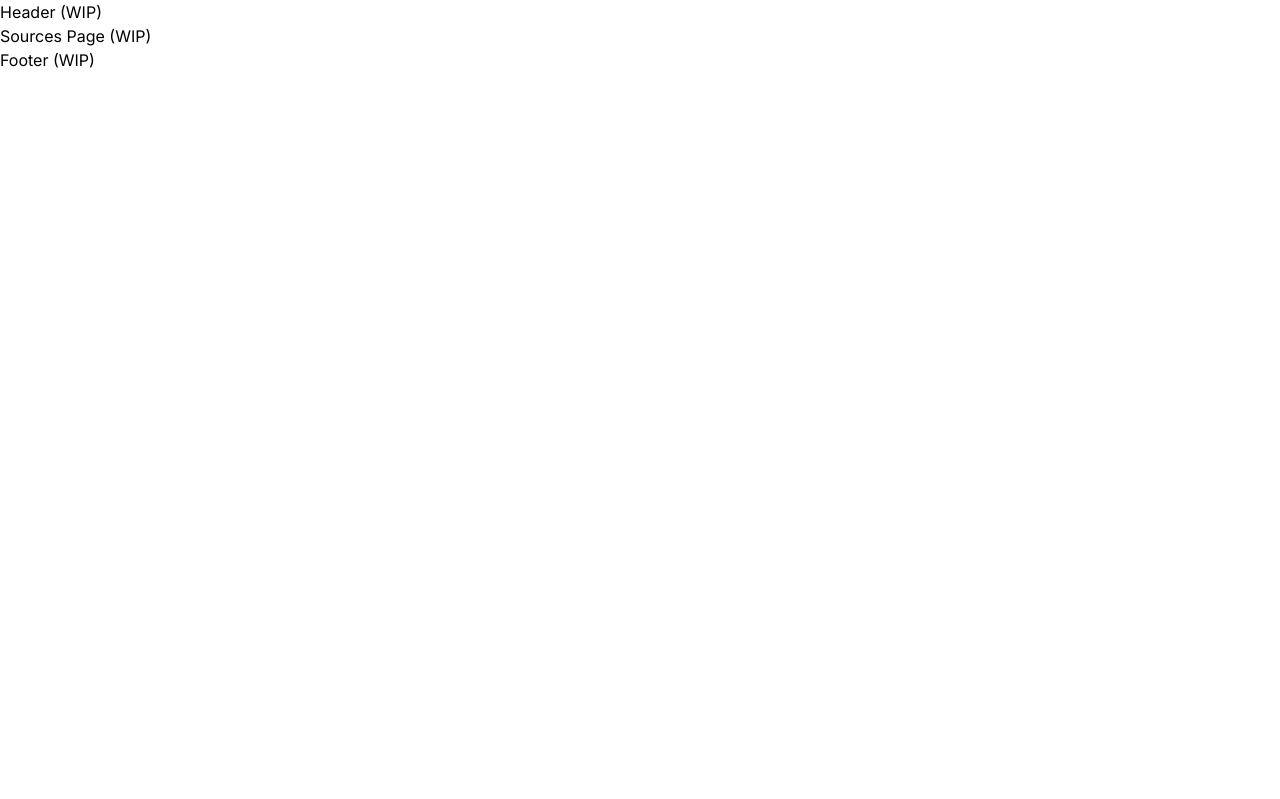
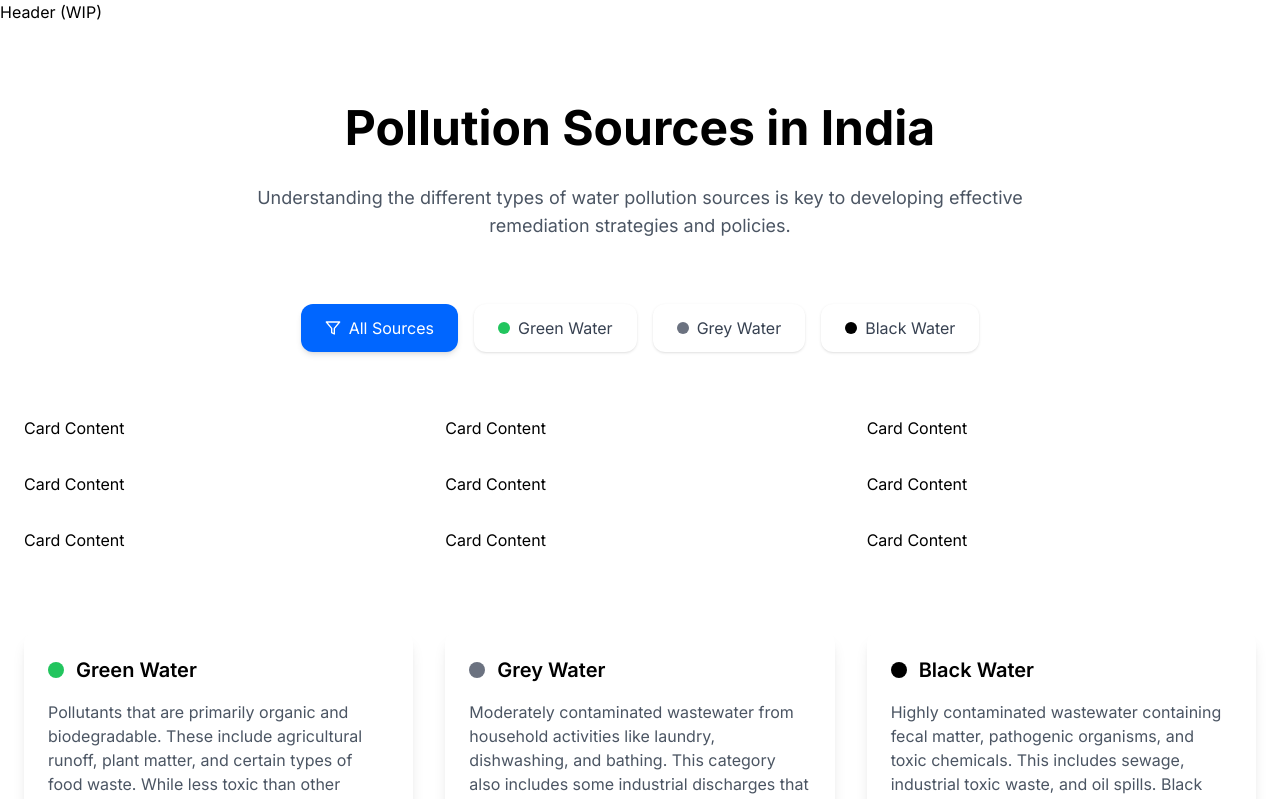
Before and after one commit to nawseekhiya/aqua-aware, a React (Vite) app in the folder client/: page /sources in a window 1280 px wide. Shown: the top 799 px of the page. Built offline with nearby package versions, Linux system fonts and the light colour scheme.

Commit message:
feat(client): add basic Sources Page layout with component placeholders

```diff
--- a/client/src/pages/SourcesPage.tsx
+++ b/client/src/pages/SourcesPage.tsx
@@ -1,11 +1,200 @@
-import React from 'react'
+import { useState } from "react";
+import { motion } from "framer-motion";
+import { Filter, Trash2, Factory, Droplets } from "lucide-react";
+
+const categories = [
+  { id: "all", name: "All Sources" },
+  { id: "green", name: "Green Water", color: "bg-green-500" },
+  { id: "grey", name: "Grey Water", color: "bg-gray-500" },
+  { id: "black", name: "Black Water", color: "bg-black" },
+];
+
+const sources = [
+  {
+    id: 1,
+    title: "Agricultural Runoff",
+    description:
+      "Pesticides, fertilizers, and sediment from farms that wash into waterways during rain or irrigation.",
+    category: "green",
+    image:
+      "https://images.pexels.com/photos/1112080/pexels-photo-1112080.jpeg?auto=compress&cs=tinysrgb&w=1260&h=750&dpr=2",
+  },
+  {
+    id: 2,
+    title: "Industrial Discharge",
+    description:
+      "Waste chemicals, metals, and byproducts released by manufacturing and processing facilities.",
+    category: "grey",
+    image:
+      "https://media.istockphoto.com/id/469872035/photo/industrial-waste-color-image.jpg?s=612x612&w=0&k=20&c=UYKoSoBBdFfJDhZ29nhXjz0pSkma2pewLuxdmdpHqqo=",
+  },
+  {
+    id: 3,
+    title: "Urban Sewage",
+    description:
+      "Wastewater from homes and businesses containing human waste and household chemicals.",
+    category: "black",
+    image:
+      "https://static.euronews.com/articles/stories/07/58/33/46/1536x864_cmsv2_85d2829b-4b44-5226-aec1-59011a5e6517-7583346.jpg",
+  },
+  {
+    id: 4,
+    title: "Oil Spills",
+    description:
+      "Accidental releases of petroleum from tankers, pipelines, and drilling operations.",
+    category: "black",
+    image:
+      "https://stellarix.com/wp-content/uploads/2024/06/Marine-Oil-Spilling.jpg",
+  },
+  {
+    id: 5,
+    title: "Household Detergents",
+    description:
+      "Phosphates and chemicals from soaps, detergents, and cleaning products.",
+    category: "grey",
+    image:
+      "https://h2oglobalnews.com/wp-content/uploads/2025/05/How-Dangerous-Is-Stagnant-Water.webp",
+  },
+  {
+    id: 6,
+    title: "Mining Operations",
+    description:
+      "Heavy metals, acids, and sediment from the extraction and processing of minerals.",
+    category: "grey",
+    image:
+      "https://bkvenergy.com/wp-content/uploads/2024/03/coal-mining-operation.webp",
+  },
+  {
+    id: 7,
+    title: "Pharmaceutical Waste",
+    description:
+      "Unused medications and manufacturing byproducts entering water supplies.",
+    category: "grey",
+    image:
+      "https://images.pexels.com/photos/3683074/pexels-photo-3683074.jpeg?auto=compress&cs=tinysrgb&w=1260&h=750&dpr=2",
+  },
+  {
+    id: 8,
+    title: "Thermal Pollution",
+    description:
+      "Heated water from power plants and industrial processes that affects aquatic ecosystems.",
+    category: "grey",
+    image:
+      "https://earthjustice.org/wp-content/uploads/power-plant-wastewater_epa_800.jpg",
+  },
+  {
+    id: 9,
+    title: "Religious Waste",
+    description:
+      "Ritual items, flowers, and idols immersed in water bodies during religious ceremonies.",
+    category: "green",
+    image:
+      "https://www.cleanindiatech.com/blog/wp-content/uploads/2021/01/1598271956.jpg",
+  },
+];
+
+const getCategoryIcon = (category: string) => {
+  switch (category) {
+    case "green":
+      return <Droplets className="h-8 w-8 text-green-500" />;
+    case "grey":
+      return <Factory className="h-8 w-8 text-gray-500" />;
+    case "black":
+      return <Trash2 className="h-8 w-8 text-black dark:text-white" />;
+    default:
+      return <Droplets className="h-8 w-8 text-blue-500" />;
+  }
+};
 
 const SourcesPage = () => {
+  const [selectedCategory, setSelectedCategory] = useState("all");
+  const [selectedDialogCategory, setSelectedDialogCategory] = useState<
+    string | null
+  >(null);
+
+  const filteredSources =
+    selectedCategory === "all"
+      ? sources
+      : sources.filter((source) => source.category === selectedCategory);
+
   return (
-    <div>
-      Sources Page (WIP)
+    <div className="min-h-screen py-20">
+      <div className="container mx-auto px-6">
+        <h1 className="text-3xl md:text-5xl font-bold mb-8 text-center">
+          <span className="gradient-text">Pollution Sources</span> in India
+        </h1>
+        <p className="text-lg text-gray-600 dark:text-gray-400 max-w-3xl mx-auto text-center mb-16">
+          Understanding the different types of water pollution sources is key to
+          developing effective remediation strategies and policies.
+        </p>
+
+        {/* Category Filter */}
+        <div className="flex flex-wrap justify-center gap-4 mb-16">
+          {categories.map((category) => (
+            <button
+              key={category.id}
+              onClick={() => setSelectedCategory(category.id)}
+              className={`px-6 py-3 rounded-xl flex items-center space-x-2 transition-all duration-300 ${
+                selectedCategory === category.id
+                  ? "bg-blue-600 text-white shadow-md"
+                  : "bg-white dark:bg-gray-900 text-gray-700 dark:text-gray-300 hover:bg-gray-100 dark:hover:bg-gray-800 shadow"
+              }`}
+            >
+              {category.id !== "all" && (
+                <span
+                  className={`w-3 h-3 rounded-full ${category.color}`}
+                ></span>
+              )}
+              {category.id === "all" && <Filter className="h-4 w-4" />}
+              <span>{category.name}</span>
+            </button>
+          ))}
+        </div>
+
+        {/* Sources Grid */}
+        <div className="grid grid-cols-1 md:grid-cols-2 lg:grid-cols-3 gap-8">
+          {filteredSources.map((source) => (
+            <motion.div
+              key={source.id}
+              initial={{ opacity: 0, y: 20 }}
+              animate={{ opacity: 1, y: 0 }}
+              className="cursor-pointer"
+              onClick={() => setSelectedDialogCategory(source.category)}
+            >
+              Card Content
+            </motion.div>
+          ))}
+        </div>
+
+        <div className="mt-20 grid grid-cols-1 md:grid-cols-3 gap-8">
+          {categories.slice(1).map(
+            (
+              category // Skip "all" category
+            ) => (
+              <div
+                key={category.id}
+                className="bg-white dark:bg-gray-900 p-6 rounded-xl shadow-lg cursor-pointer hover:shadow-xl transition-shadow"
+                onClick={() => setSelectedDialogCategory(category.id)}
+              >
+                <div className="flex items-center gap-3 mb-4">
+                  <span className={`w-4 h-4 rounded-full ${category.color}`} />
+                  <h3 className="text-xl font-semibold">{category.name}</h3>
+                </div>
+                <p className="text-gray-600 dark:text-gray-400">
+                  {category.id === "green" &&
+                    "Pollutants that are primarily organic and biodegradable. These include agricultural runoff, plant matter, and certain types of food waste. While less toxic than other categories, they can still cause significant ecological disruption through nutrient imbalance."}
+                  {category.id === "grey" &&
+                    "Moderately contaminated wastewater from household activities like laundry, dishwashing, and bathing. This category also includes some industrial discharges that contain chemicals, detergents, and other contaminants but at relatively lower concentrations."}
+                  {category.id === "black" &&
+                    "Highly contaminated wastewater containing fecal matter, pathogenic organisms, and toxic chemicals. This includes sewage, industrial toxic waste, and oil spills. Black water poses significant health risks and requires intensive treatment before discharge."}
+                </p>
+              </div>
+            )
+          )}
+        </div>
+      </div>
     </div>
-  )
-}
+  );
+};
 
-export default SourcesPage
+export default SourcesPage;
```
